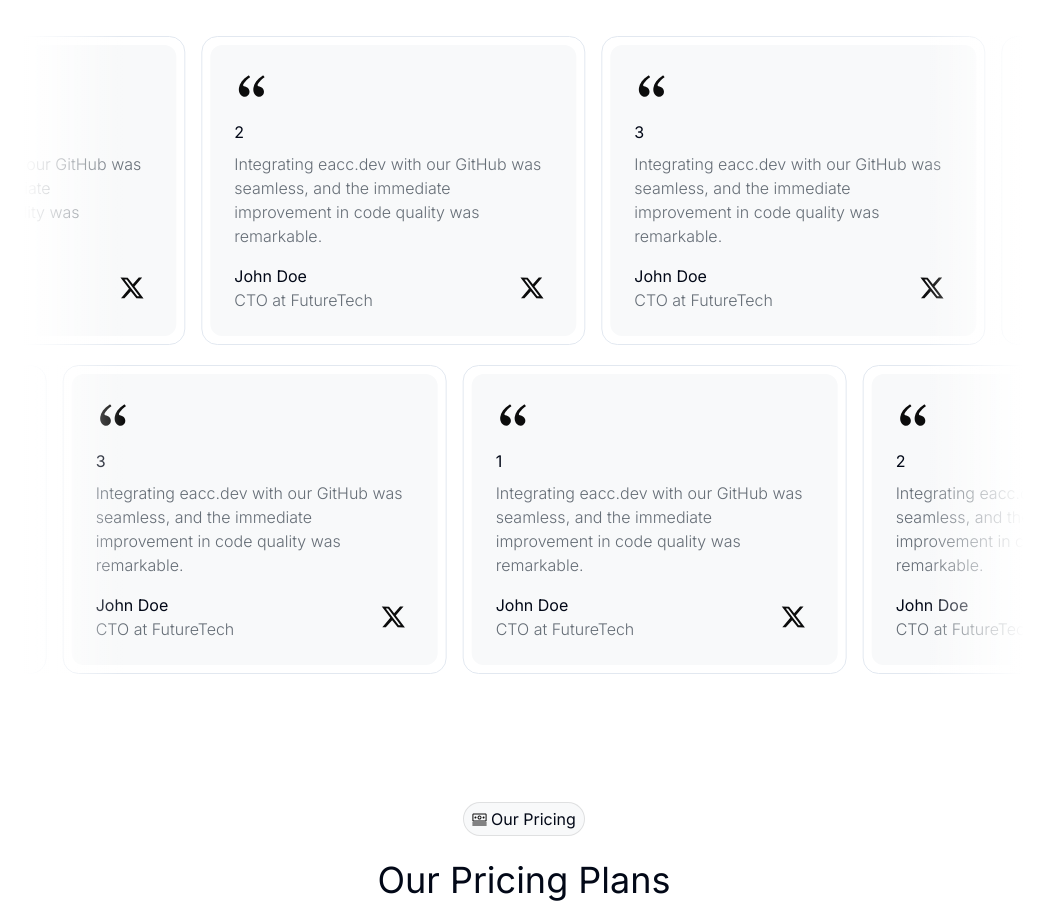
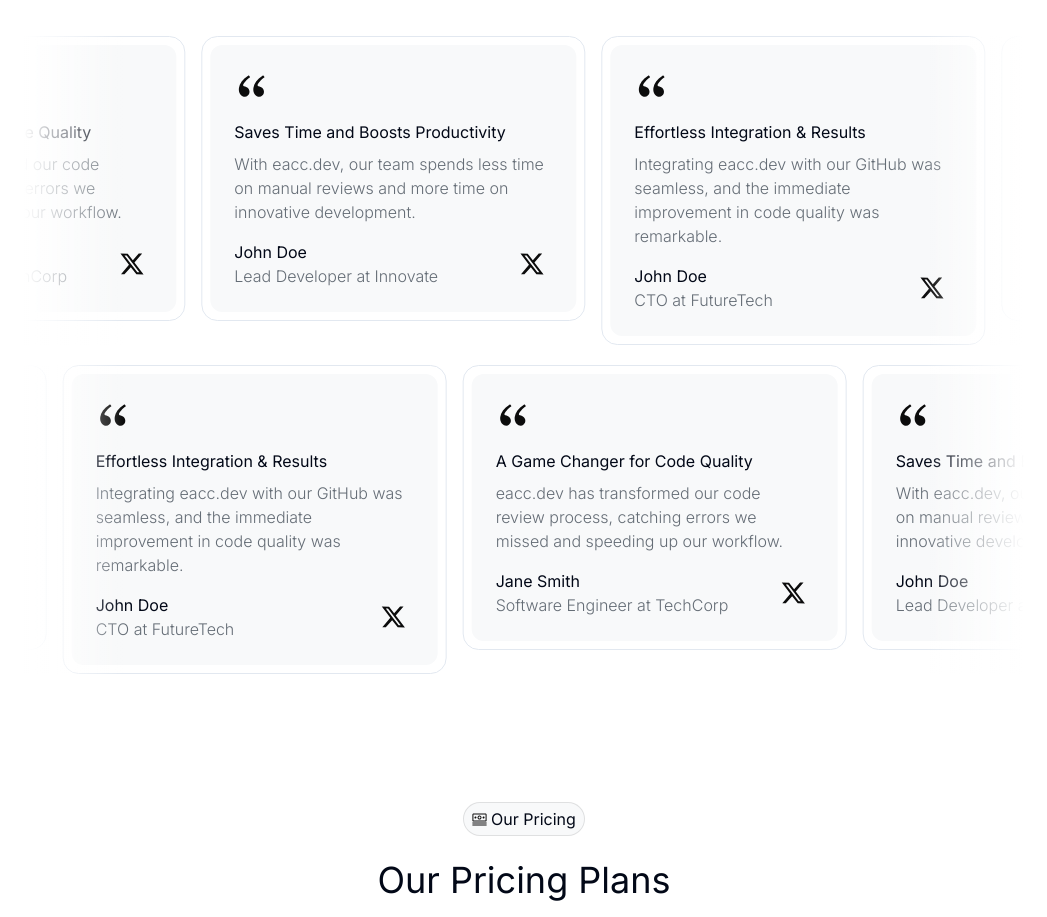
Before and after one commit to anujsb/codegen-landing, a Next.js app: page / in a window 1280 px wide. Shown: the part 4700-5617 px from the top of the page, without its empty margins (116-1163 px from the left). Built offline with nearby package versions, Linux system fonts and the light colour scheme.

Commit message:
updated testimonial content

```diff
--- a/src/components/Testimonials.tsx
+++ b/src/components/Testimonials.tsx
@@ -2,25 +2,25 @@ import React from "react";
 import Image from "next/image";
 import Link from "next/link";
 
-const testimonials = [
+const testimonials1 = [
   {
-    heading: "1",
+    heading: "A Game Changer for Code Quality",
     content:
-      "Integrating eacc.dev with our GitHub was seamless, and the immediate improvement in code quality was remarkable.",
-    name: "John Doe",
-    role: "CTO at FutureTech",
+      "eacc.dev has transformed our code review process, catching errors we missed and speeding up our workflow.",
+    name: "Jane Smith",
+    role: "Software Engineer at TechCorp",
     href: "https://x.com/",
   },
   {
-    heading: "2",
+    heading: "Saves Time and Boosts Productivity",
     content:
-      "Integrating eacc.dev with our GitHub was seamless, and the immediate improvement in code quality was remarkable.",
+      "With eacc.dev, our team spends less time on manual reviews and more time on innovative development.",
     name: "John Doe",
-    role: "CTO at FutureTech",
+    role: "Lead Developer at Innovate",
     href: "https://x.com/",
   },
   {
-    heading: "3",
+    heading: "Effortless Integration & Results",
     content:
       "Integrating eacc.dev with our GitHub was seamless, and the immediate improvement in code quality was remarkable.",
     name: "John Doe",
@@ -29,6 +29,34 @@ const testimonials = [
   },
   // Add more testimonials as needed
 ];
+const testimonials2 = [
+  {
+    heading: "A Game Changer for Code Quality",
+    content:
+      "eacc.dev has transformed our code review process, catching errors we missed and speeding up our workflow.",
+    name: "Jane Smith",
+    role: "Software Engineer at TechCorp",
+    href: "https://x.com/",
+  },
+  {
+    heading: "Saves Time and Boosts Productivity",
+    content:
+      "With eacc.dev, our team spends less time on manual reviews and more time on innovative development.",
+    name: "John Doe",
+    role: "Lead Developer at Innovate",
+    href: "https://x.com/",
+  },
+  {
+    heading: "Effortless Integration & Results",
+    content:
+      "Integrating eacc.dev with our GitHub was seamless, and the immediate improvement in code quality was remarkable.",
+    name: "John Doe",
+    role: "CTO at FutureTech",
+    href: "https://x.com/",
+  },
+  // Add more testimonials as needed
+];
+
 
 const Testimonials: React.FC = () => {
   return (
@@ -58,7 +86,7 @@ const Testimonials: React.FC = () => {
         <div className="mt-10">
           <div className="relative m-auto w-[1000px] overflow-hidden bg-white before:absolute before:left-0 before:top-0 before:z-[2] before:h-full before:w-[100px] before:bg-[linear-gradient(to_right,white_0%,rgba(255,255,255,0)_100%)] before:content-[''] after:absolute after:right-0 after:top-0 after:z-[2] after:h-full after:w-[100px] after:-scale-x-100 after:bg-[linear-gradient(to_right,white_0%,rgba(255,255,255,0)_100%)] after:content-['']">
             <div className="animate-infinite-slider-forward slide-forward flex w-[calc(384px*10)]">
-              {testimonials.map((testimonial, index) => (
+              {testimonials1.map((testimonial, index) => (
                 <Link href={testimonial.href} key={`testimonial-${index}`}>
                   <div className="border rounded-2xl text-start w-96 mx-2">
                     <div className="bg-sec-col p-6 m-2 rounded-xl">
@@ -92,7 +120,7 @@ const Testimonials: React.FC = () => {
                   </div>
                 </Link>
               ))}
-              {testimonials.map((testimonial, index) => (
+              {testimonials1.map((testimonial, index) => (
                 <Link
                   href={testimonial.href}
                   key={`testimonial-duplicate-${index}`}
@@ -134,7 +162,7 @@ const Testimonials: React.FC = () => {
 
           <div className=" mt-5 relative m-auto w-[1000px] overflow-hidden bg-white before:absolute before:left-0 before:top-0 before:z-[2] before:h-full before:w-[100px] before:bg-[linear-gradient(to_right,white_0%,rgba(255,255,255,0)_100%)] before:content-[''] after:absolute after:right-0 after:top-0 after:z-[2] after:h-full after:w-[100px] after:-scale-x-100 after:bg-[linear-gradient(to_right,white_0%,rgba(255,255,255,0)_100%)] after:content-['']">
             <div className="animate-infinite-slider-reverse slide-reverse flex w-[calc(384px*10)]">
-              {testimonials.map((testimonial, index) => (
+              {testimonials2.map((testimonial, index) => (
                 <Link href={testimonial.href} key={`testimonial-${index}`}>
                   <div className="border rounded-2xl text-start w-96 mx-2">
                     <div className="bg-sec-col p-6 m-2 rounded-xl">
@@ -168,7 +196,7 @@ const Testimonials: React.FC = () => {
                   </div>
                 </Link>
               ))}
-              {testimonials.map((testimonial, index) => (
+              {testimonials2.map((testimonial, index) => (
                 <Link
                   href={testimonial.href}
                   key={`testimonial-duplicate-${index}`}
```
